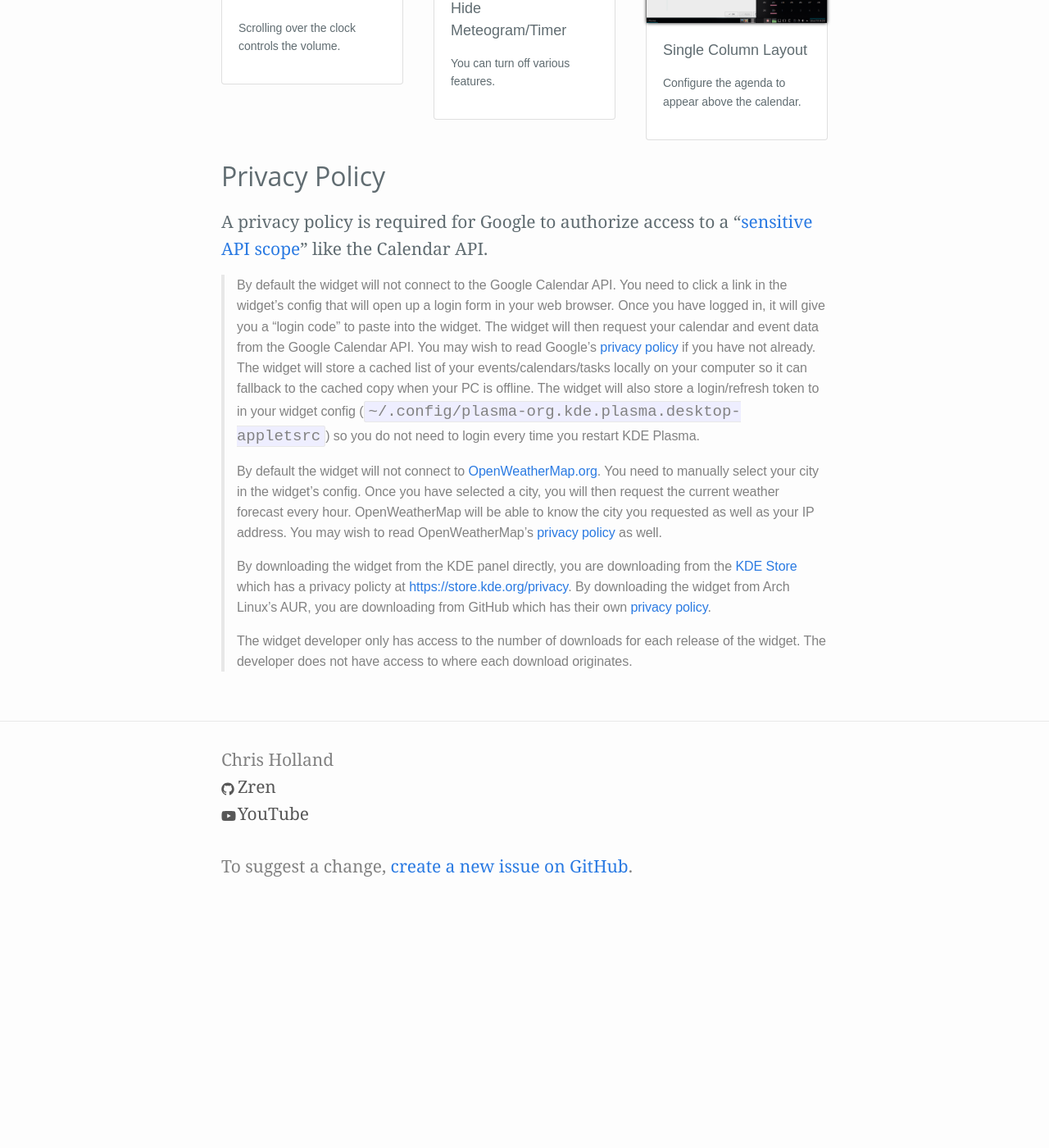
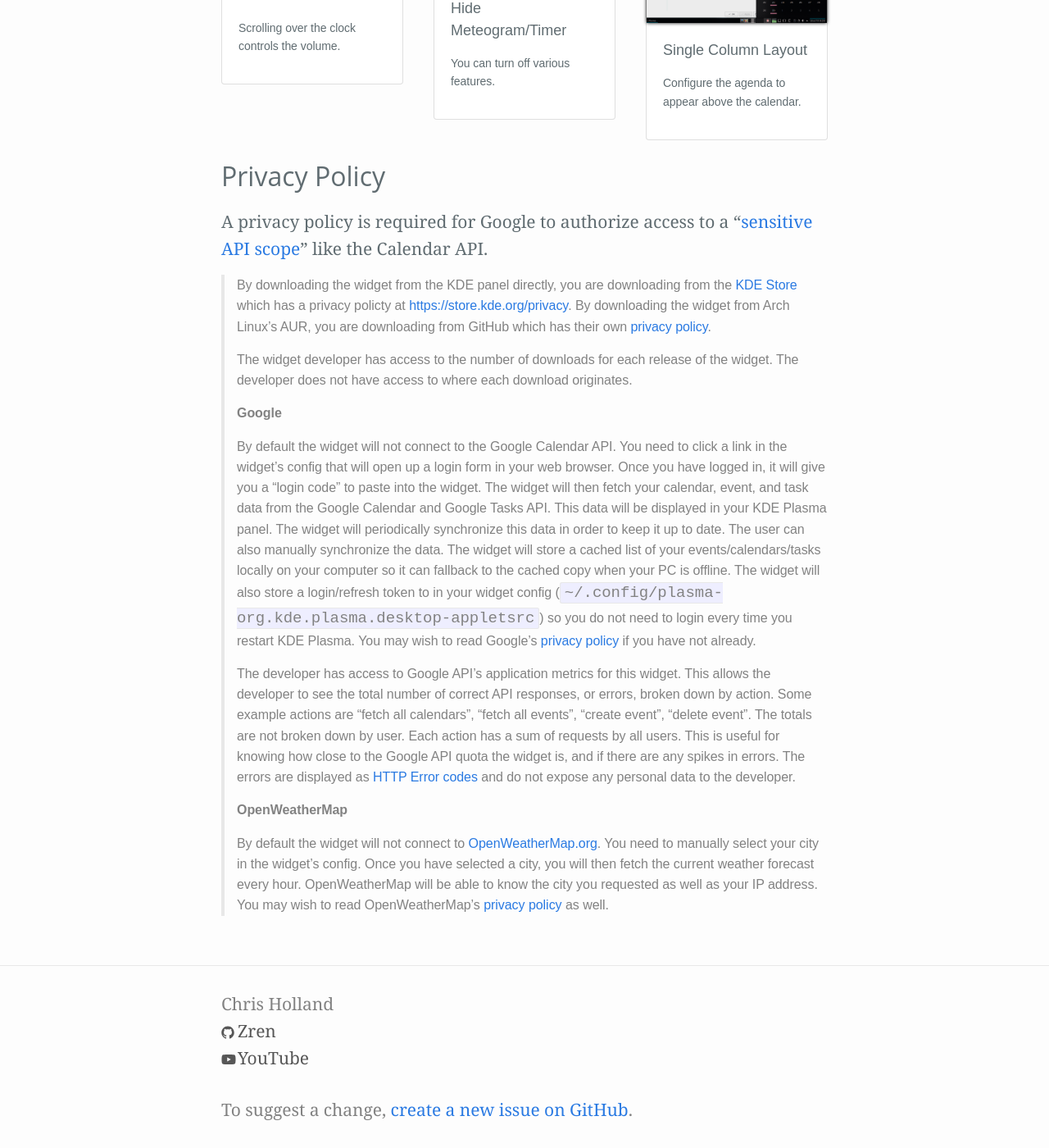
Before and after one commit to Zren/zren.github.io, a Jekyll site: the page built from kde_widget_eventcalendar.md, in a window 1280 px wide and 1400 px high, scrolled down 2567 px. Shown: the whole window at 82% size. Built offline with Jekyll 4.4.1, drawn with Linux system fonts in a browser that asks for light colours; before the commit the page ends 3670 px from its top, so only the background shows below that.

Commit message:
Reorder and mention the api metrics.

```diff
--- a/kde_widget_eventcalendar.md
+++ b/kde_widget_eventcalendar.md
@@ -75,10 +75,16 @@
 </style>
 
 {:.privacy-policy}
-> By default the widget will not connect to the Google Calendar API. You need to click a link in the widget's config that will open up a login form in your web browser. Once you have logged in, it will give you a "login code" to paste into the widget. The widget will then request your calendar and event data from the Google Calendar API. You may wish to read Google's [privacy policy](https://policies.google.com/privacy) if you have not already. The widget will store a cached list of your events/calendars/tasks locally on your computer so it can fallback to the cached copy when your PC is offline. The widget will also store a login/refresh token to in your widget config (`~/.config/plasma-org.kde.plasma.desktop-appletsrc`) so you do not need to login every time you restart KDE Plasma.
->
-> By default the widget will not connect to [OpenWeatherMap.org](https://openweathermap.org). You need to manually select your city in the widget's config. Once you have selected a city, you will then request the current weather forecast every hour. OpenWeatherMap will be able to know the city you requested as well as your IP address. You may wish to read OpenWeatherMap's [privacy policy](https://openweather.co.uk/privacy-policy) as well.
->
 > By downloading the widget from the KDE panel directly, you are downloading from the [KDE Store](https://store.kde.org) which has a privacy policty at <https://store.kde.org/privacy>. By downloading the widget from Arch Linux's AUR, you are downloading from GitHub which has their own [privacy policy](https://help.github.com/en/articles/github-privacy-statement).
 >
-> The widget developer only has access to the number of downloads for each release of the widget. The developer does not have access to where each download originates.
+> The widget developer has access to the number of downloads for each release of the widget. The developer does not have access to where each download originates.
+>
+> **Google**
+>
+> By default the widget will not connect to the Google Calendar API. You need to click a link in the widget's config that will open up a login form in your web browser. Once you have logged in, it will give you a "login code" to paste into the widget. The widget will then fetch your calendar, event, and task data from the Google Calendar and Google Tasks API. This data will be displayed in your KDE Plasma panel. The widget will periodically synchronize this data in order to keep it up to date. The user can also manually synchronize the data. The widget will store a cached list of your events/calendars/tasks locally on your computer so it can fallback to the cached copy when your PC is offline. The widget will also store a login/refresh token to in your widget config (`~/.config/plasma-org.kde.plasma.desktop-appletsrc`) so you do not need to login every time you restart KDE Plasma. You may wish to read Google's [privacy policy](https://policies.google.com/privacy) if you have not already.
+>
+> The developer has access to Google API's application metrics for this widget. This allows the developer to see the total number of correct API responses, or errors, broken down by action. Some example actions are "fetch all calendars", "fetch all events", "create event", "delete event". The totals are not broken down by user. Each action has a sum of requests by all users. This is useful for knowing how close to the Google API quota the widget is, and if there are any spikes in errors. The errors are displayed as [HTTP Error codes](https://en.wikipedia.org/wiki/List_of_HTTP_status_codes) and do not expose any personal data to the developer.
+>
+> **OpenWeatherMap**
+>
+> By default the widget will not connect to [OpenWeatherMap.org](https://openweathermap.org). You need to manually select your city in the widget's config. Once you have selected a city, you will then fetch the current weather forecast every hour. OpenWeatherMap will be able to know the city you requested as well as your IP address. You may wish to read OpenWeatherMap's [privacy policy](https://openweather.co.uk/privacy-policy) as well.
```
